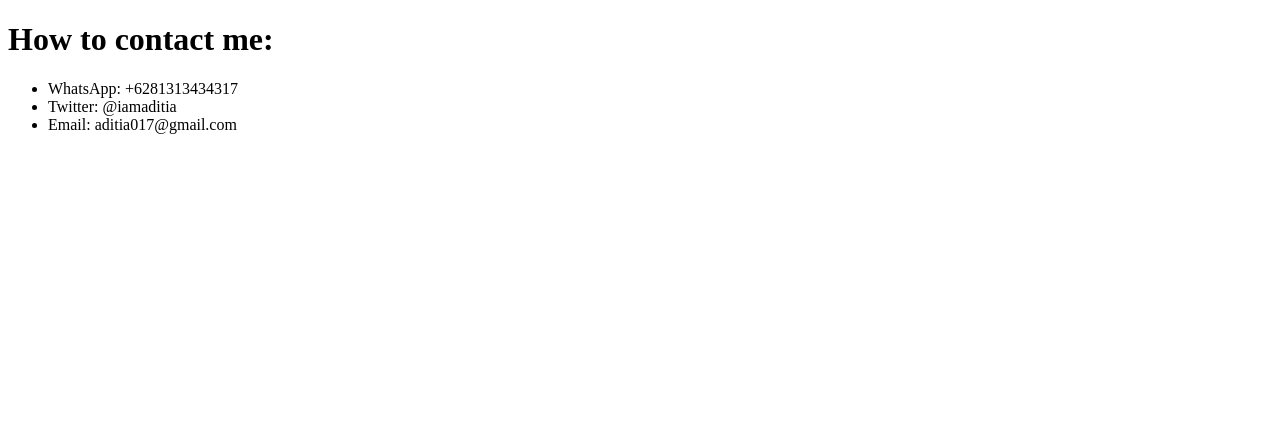
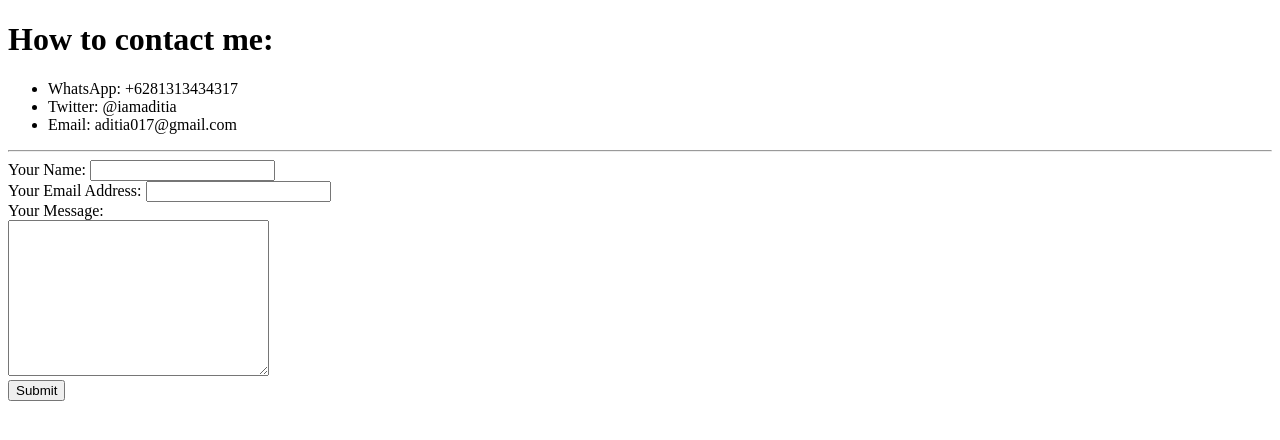
Before and after one commit to iamaditia/webdev-playbook, a plain HTML site: page HTML - Personal Site/contact-me.html in a window 1280 px wide. Drawn offline with Linux system fonts and the light colour scheme.

Commit message:
Finished lesson 26

```diff
--- a/HTML - Personal Site/contact-me.html
+++ b/HTML - Personal Site/contact-me.html
@@ -13,6 +13,15 @@
       <li>Twitter: @iamaditia</li>
       <li>Email: aditia017@gmail.com</li>
     </ul>
-    <form action=""></form>
+    <hr>
+    <form action="mailto:aditia017@gmail.com" method="post" enctype="text/plain">
+      <label for="">Your Name:</label>
+      <input type="text" name="yourName"><br>
+      <label for="">Your Email Address:</label>
+      <input type="email" name="yourEmail"><br>
+      <label for="">Your Message:</label><br>
+      <textarea name="name" rows="10" cols="30"></textarea><br>
+      <input type="submit">
+    </form>
   </body>
 </html>
```
Also changed, not shown: HTML - Personal Site/index.html (+1 -1 lines), Others/inputs.html (+7 -2 lines).
